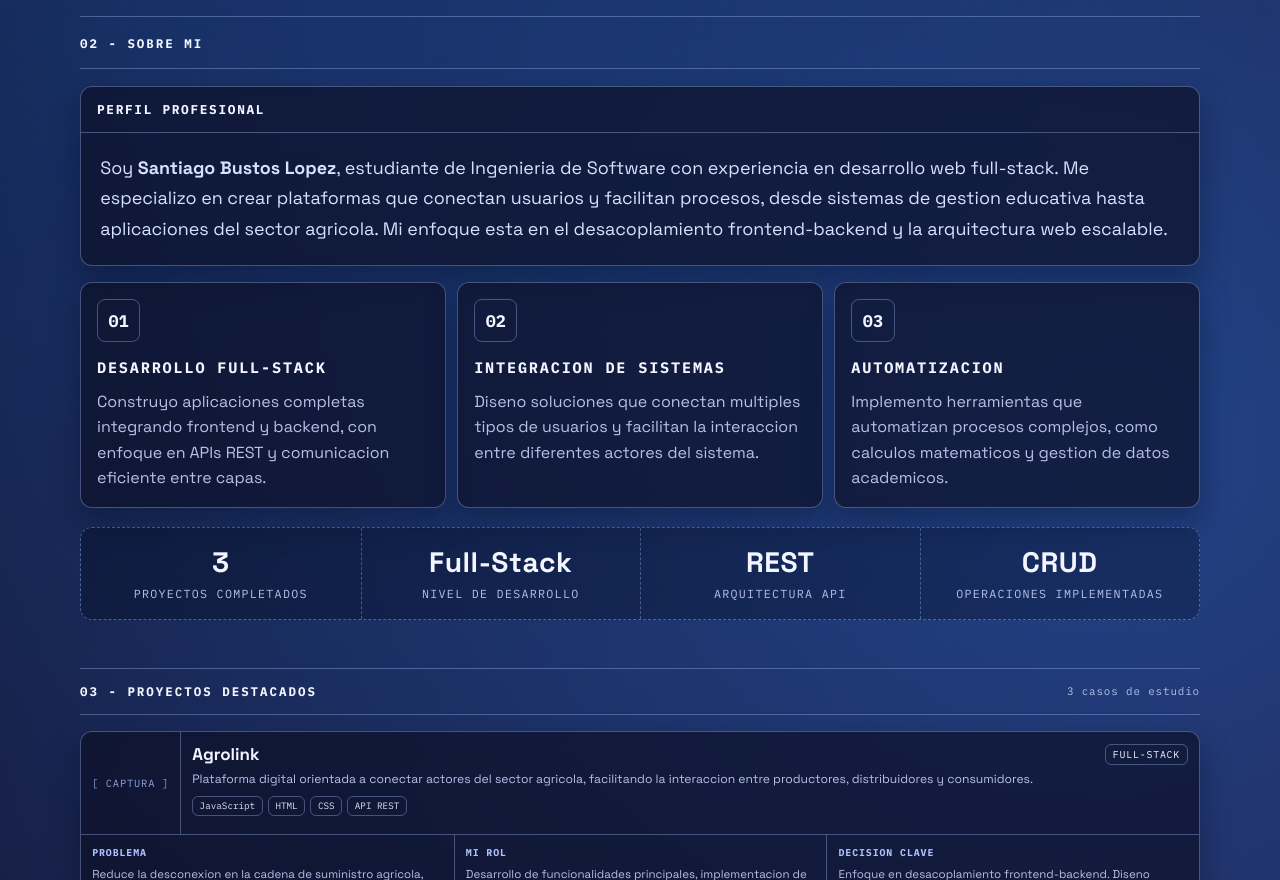
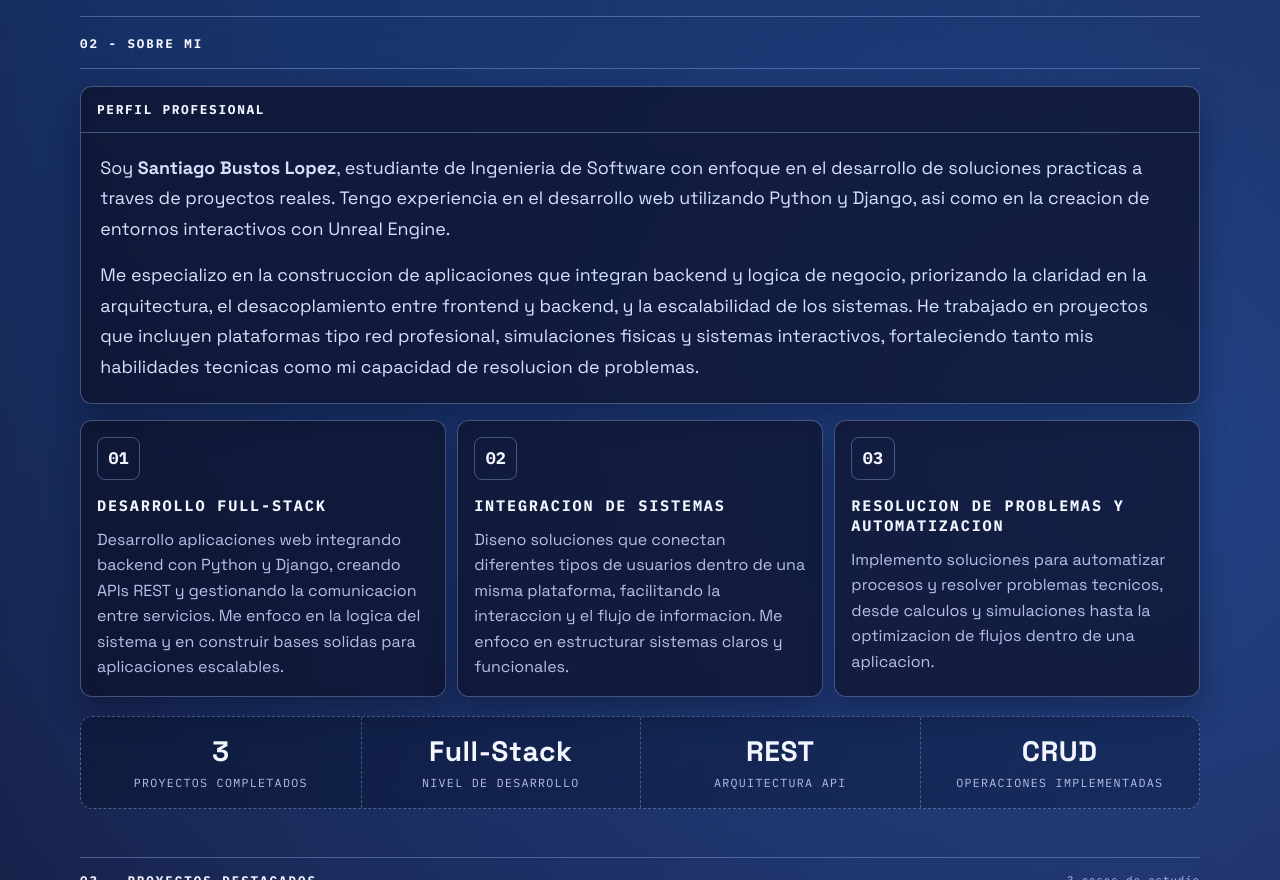
Before and after one commit to Santtiy/Portafolio_Santy, a plain HTML site: page index.html in a window 1280 px wide. Shown: the part 660-1540 px from the top of the page. Drawn offline with Linux system fonts and the light colour scheme.

Commit message:
Agrego mas informacion sobre mi perfil profesional

```diff
--- a/index.html
+++ b/index.html
@@ -102,11 +102,19 @@
         <h2 id="about-title">Perfil Profesional</h2>
         <p>
           Soy <strong>Santiago Bustos Lopez</strong>, estudiante de Ingenieria de
-          Software con experiencia en desarrollo web full-stack. Me especializo
-          en crear plataformas que conectan usuarios y facilitan procesos,
-          desde sistemas de gestion educativa hasta aplicaciones del sector
-          agricola. Mi enfoque esta en el desacoplamiento frontend-backend y la
-          arquitectura web escalable.
+          Software con enfoque en el desarrollo de soluciones practicas a
+          traves de proyectos reales. Tengo experiencia en el desarrollo web
+          utilizando Python y Django, asi como en la creacion de entornos
+          interactivos con Unreal Engine.
+        </p>
+        <p>
+          Me especializo en la construccion de aplicaciones que integran
+          backend y logica de negocio, priorizando la claridad en la
+          arquitectura, el desacoplamiento entre frontend y backend, y la
+          escalabilidad de los sistemas. He trabajado en proyectos que incluyen
+          plataformas tipo red profesional, simulaciones fisicas y sistemas
+          interactivos, fortaleciendo tanto mis habilidades tecnicas como mi
+          capacidad de resolucion de problemas.
         </p>
       </article>
 
@@ -115,8 +123,10 @@
           <span class="feature-index">01</span>
           <h3>Desarrollo Full-Stack</h3>
           <p>
-            Construyo aplicaciones completas integrando frontend y backend, con
-            enfoque en APIs REST y comunicacion eficiente entre capas.
+            Desarrollo aplicaciones web integrando backend con Python y Django,
+            creando APIs REST y gestionando la comunicacion entre servicios. Me
+            enfoco en la logica del sistema y en construir bases solidas para
+            aplicaciones escalables.
           </p>
         </article>
 
@@ -124,17 +134,20 @@
           <span class="feature-index">02</span>
           <h3>Integracion de Sistemas</h3>
           <p>
-            Diseno soluciones que conectan multiples tipos de usuarios y
-            facilitan la interaccion entre diferentes actores del sistema.
+            Diseno soluciones que conectan diferentes tipos de usuarios dentro
+            de una misma plataforma, facilitando la interaccion y el flujo de
+            informacion. Me enfoco en estructurar sistemas claros y
+            funcionales.
           </p>
         </article>
 
         <article class="about-feature card">
           <span class="feature-index">03</span>
-          <h3>Automatizacion</h3>
+          <h3>Resolucion de Problemas y Automatizacion</h3>
           <p>
-            Implemento herramientas que automatizan procesos complejos, como
-            calculos matematicos y gestion de datos academicos.
+            Implemento soluciones para automatizar procesos y resolver
+            problemas tecnicos, desde calculos y simulaciones hasta la
+            optimizacion de flujos dentro de una aplicacion.
           </p>
         </article>
       </div>
--- a/styles.css
+++ b/styles.css
@@ -431,6 +431,11 @@ textarea:focus {
   color: #d6e1ff;
   font-size: clamp(1rem, 1.6vw, 1.12rem);
   line-height: 1.7;
+}
+
+.about-profile p + p {
+  padding-top: 0;
+  margin-top: -0.3rem;
 }
 
 .about-columns {
```
